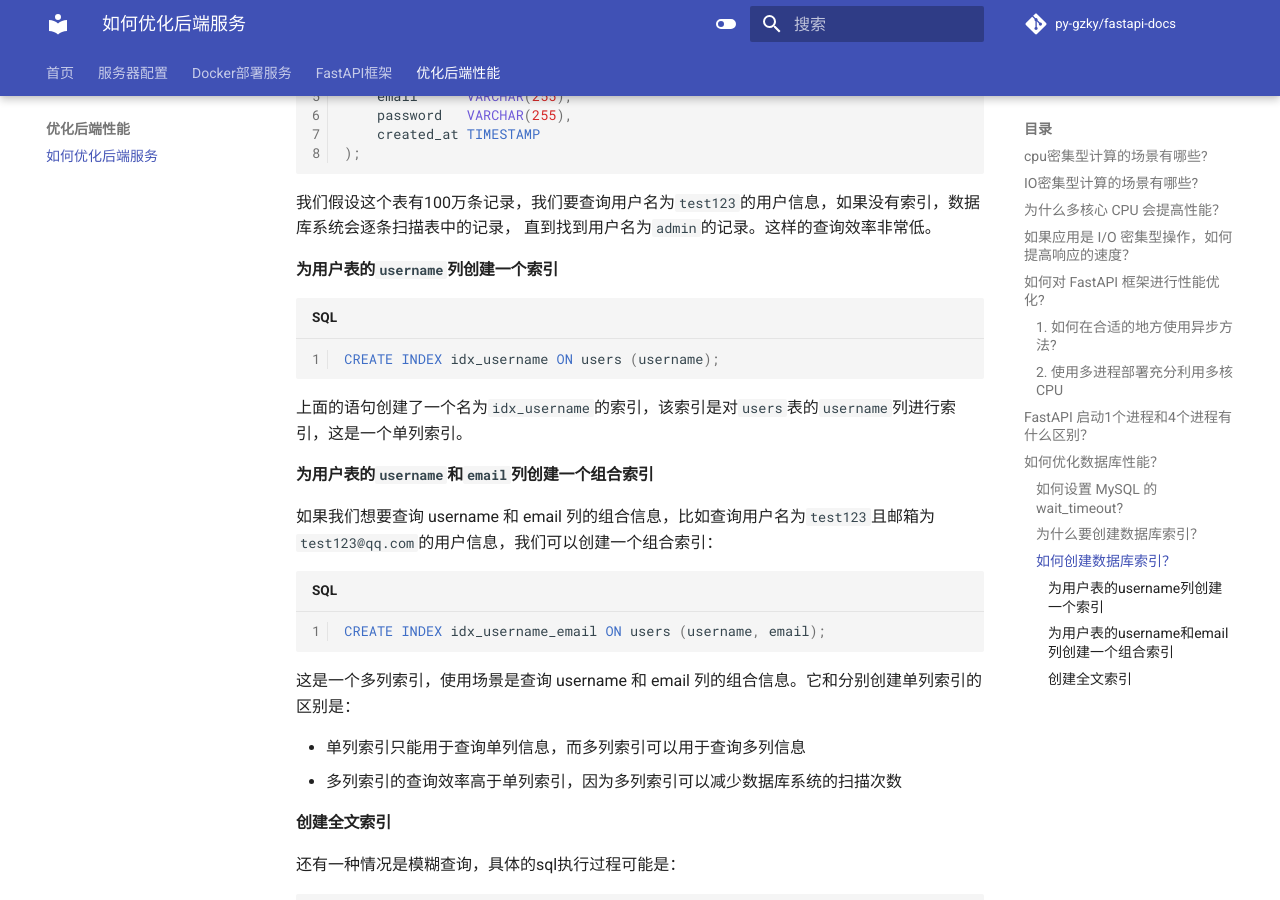
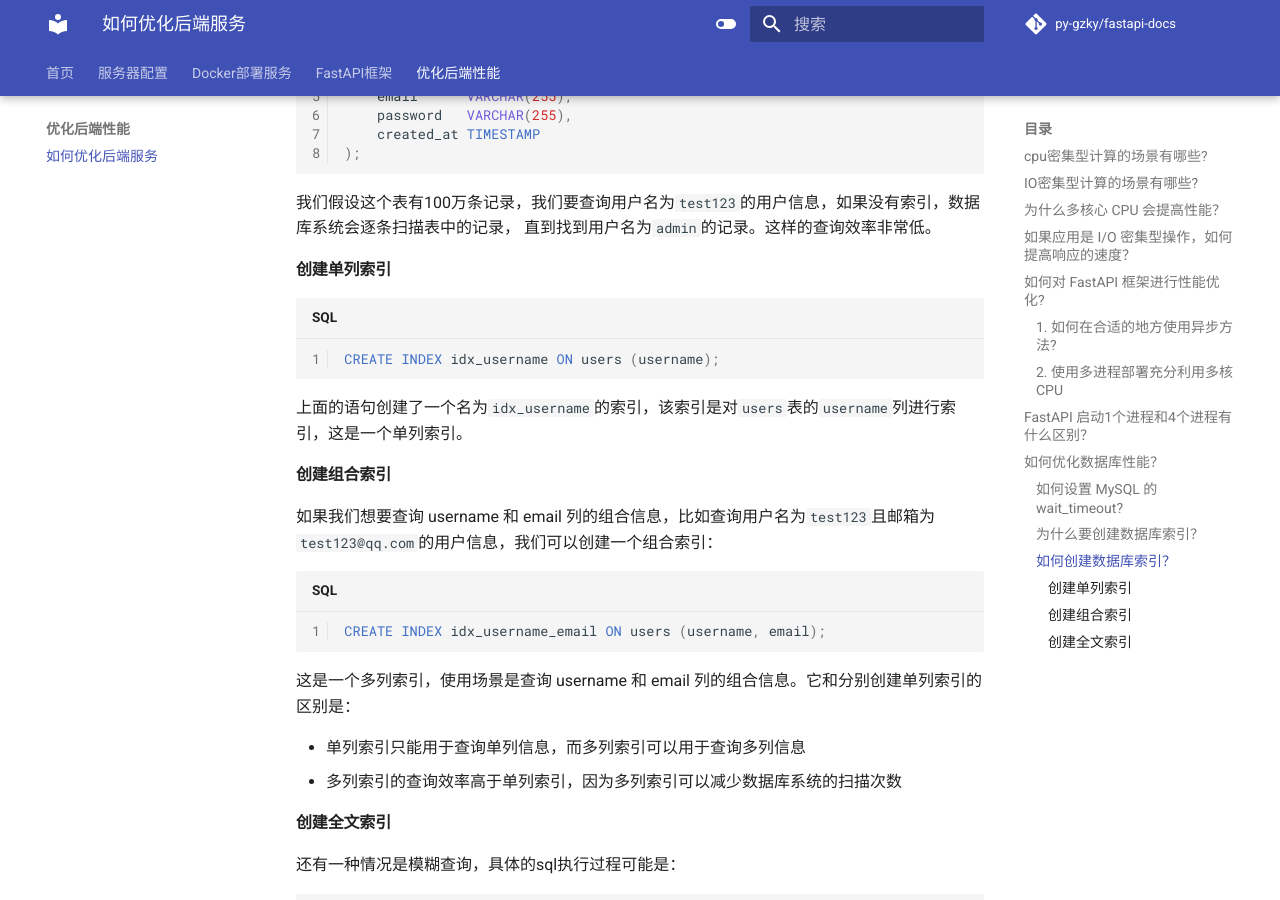
Before and after one commit to PY-GZKY/PythonBackendEngineerGuide, an MkDocs documentation site: the page built from docs/how-to-optimize-performance.md, in a window 1280 px wide and 900 px high, scrolled down 4319 px. Built offline with MkDocs 1.6.1 and Material for MkDocs 9.7.7, drawn with Linux system fonts in a browser that asks for light colours; comment, search, counter and statistics services are not loaded.

Commit message:
Update how-to-optimize-performance.md

````diff
--- a/docs/how-to-optimize-performance.md
+++ b/docs/how-to-optimize-performance.md
@@ -145,7 +145,7 @@ CREATE TABLE users
 我们假设这个表有100万条记录，我们要查询用户名为`test123`的用户信息，如果没有索引，数据库系统会逐条扫描表中的记录，
 直到找到用户名为`admin`的记录。这样的查询效率非常低。
 
-#### 为用户表的`username`列创建一个索引
+#### 创建单列索引
 
 ```sql
 CREATE INDEX idx_username ON users (username);
@@ -153,7 +153,7 @@ CREATE INDEX idx_username ON users (username);
 
 上面的语句创建了一个名为`idx_username`的索引，该索引是对`users`表的`username`列进行索引，这是一个单列索引。
 
-#### 为用户表的`username`和`email`列创建一个组合索引
+#### 创建组合索引
 
 如果我们想要查询 username 和 email 列的组合信息，比如查询用户名为`test123`且邮箱为`test123@qq.com`的用户信息，我们可以创建一个组合索引：
 
````
